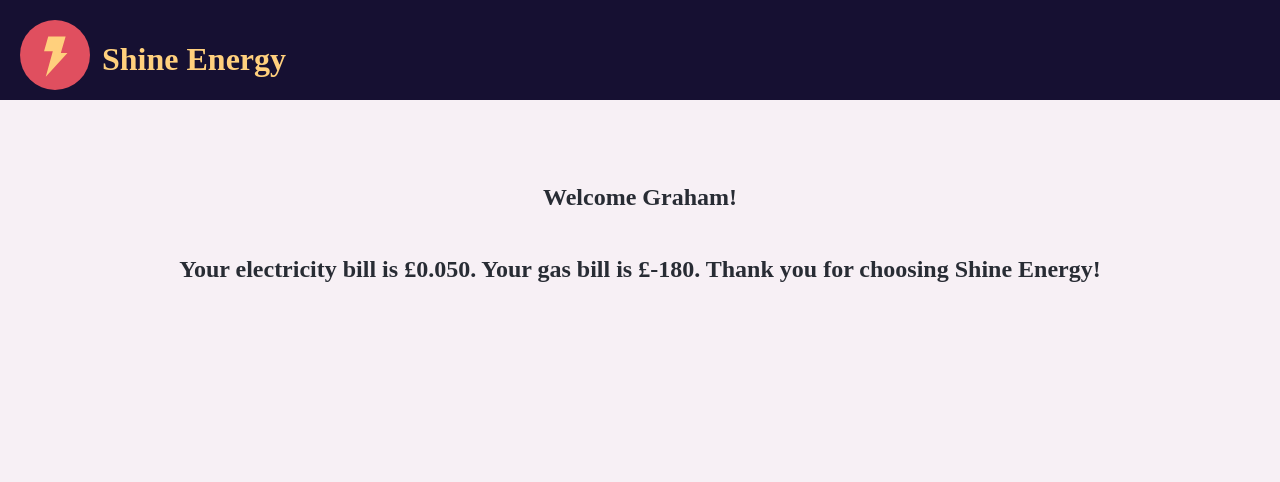
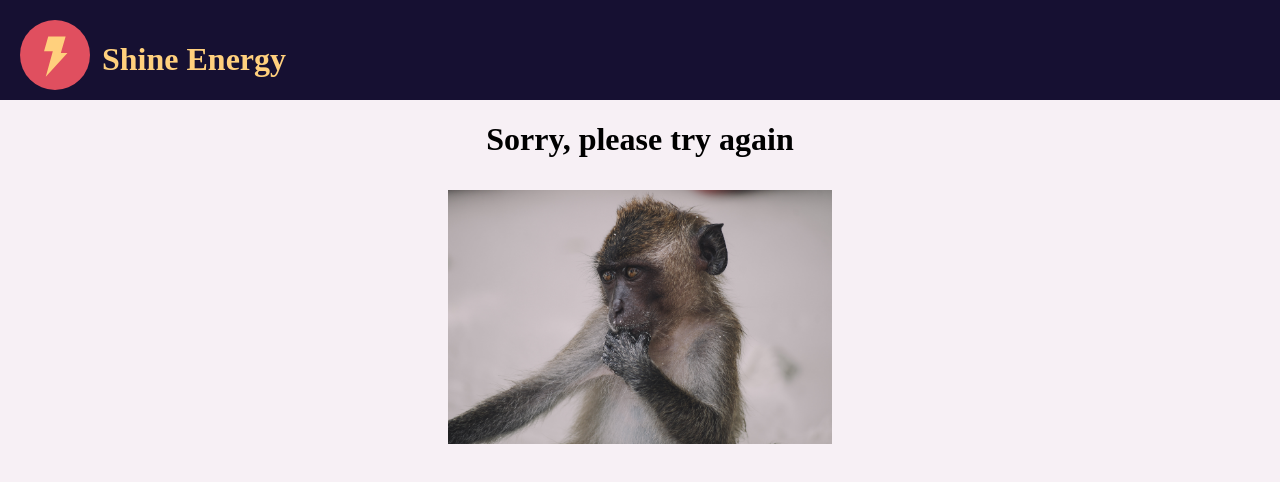
Before and after one commit to Reikon95/Shine-Energy, a React (Create React App) app: page / in a window 1280 px wide. Both pictures are taken after typing "5", "5" into the empty fields and a click on the button "Calculate my bill". Shown: the top 482 px of the page. Built offline with nearby package versions, Linux system fonts and the light colour scheme; a web font is replaced by a local one.

Commit message:
project description added

```diff
--- a/src/App.js
+++ b/src/App.js
@@ -1,14 +1,12 @@
 import React from 'react';
 import './App.css';
 import Logo from './Logo/Logo';
-import Welcome from './Welcome/Welcome';
 import Form from './Form/Form';
 
 function App() {
   return (
     <div className="App">
       <Logo />
-      <Welcome userName={'Graham'} />
       <Form />
     </div>
   );
--- a/src/Form/Form.css
+++ b/src/Form/Form.css
@@ -1,3 +1,7 @@
+#welcome {
+    padding-top: 5%;
+}
+
 .inputForm {
     padding-left: 20%;
     padding-right: 20%;
@@ -38,8 +42,9 @@
     background: #282c34 !important;
 }
 
-/* @media only screen and (max-width: 600px) {
-    #submitButton {
-        font-size: 1em;
-    }
-} */
+#monkey {
+    height: auto;
+    width: 30%;
+    border-radius: 10px;
+    padding: 10px;
+}
--- a/src/Form/Form.js
+++ b/src/Form/Form.js
@@ -1,19 +1,22 @@
 import React, { useState } from 'react';
 import './Form.css';
 import Results from '../Results/Calc';
+import monkey from './sadMonkey.jpg';
+import Welcome from '../Welcome/Welcome';
 
 export default function Form(props) {
 
     let [clicked, setClicked] = useState(false)
-    let [gasVal, setGasVal] = useState(11000);
-    let [leccyVal, setLeccyVal] = useState(11000);
+    let [gasVal, setGasVal] = useState(0);
+    let [leccyVal, setLeccyVal] = useState(0);
 
     function handleClick() {
         setClicked(true);
     }
 
     function handleGasChange(e) {
-        setGasVal(e.target.value)
+        setGasVal(e.target.value);
+
     }
 
     function handleLeccyChange(e) {
@@ -22,21 +25,29 @@ export default function Form(props) {
 
     return clicked === false ? (
         <>
+            <Welcome userName={'Graham'} />
+
             <form className="inputForm">
 
                 <label for="gas" className="inputItem">Please enter your gas reading:</label>
-                <input type="number" className="inputItem inputBox gas" placeholder="00000" onChange={event => handleLeccyChange(event)} />
+                <input type="number" className="inputItem inputBox gas" placeholder="10000" onChange={event => handleLeccyChange(event)} />
 
                 <label for="electricity" className="inputItem">Please enter your electricity reading:</label>
-                <input type="number" className="inputItem inputBox electricity" placeholder="00000" onChange={event => handleGasChange(event)} />
+                <input type="number" className="inputItem inputBox electricity" placeholder="10000" onChange={event => handleGasChange(event)} />
                 <button onClick={handleClick} id="submitButton">
                     <h2>Calculate my bill</h2>
                 </button>
             </form>
 
-        </>) : (
+        </>) :
+        gasVal >= 11000 || leccyVal >= 11000 ? (
             <>
                 <Results gas={gasVal} electricity={leccyVal} />
             </>
-        )
+        ) : <>
+                <h1>Sorry, please try again</h1>
+                <img src={monkey} alt="sadMonkey" id="monkey" />
+
+
+            </>
 }
--- a/src/Results/Calc.js
+++ b/src/Results/Calc.js
@@ -3,18 +3,26 @@ import './CalcStyle.css';
 import '../Form/Form';
 
 function Calculator({ gas, electricity }) {
-    return (cleanGas(gas) < 101 && electricity < 101) ?
-        <h2>Your gas bill is {normaliseCost(gas)}. Your electricity bill is {normaliseCost(electricity)}{message}</h2> :
-        (cleanGas(gas) < 101 && electricity > 100) ?
-            <h2>Your gas bill is {normaliseCost(gas)}. Your electricity bill is {normaliseCost(complexBill(electricity))}{message}</h2> :
-            (cleanGas(gas) > 100 && electricity < 101) ?
-                <h2>Your electricity bill is {normaliseCost(electricity)}. Your gas bill is {normaliseCost(complexBill(gas))}{message}</h2> :
-                <h2>Your gas bill is {normaliseCost(complexBill(gas))}, your electricity bill is {normaliseCost(complexBill(electricity))}{message}</h2>
+    return (
+        gas < 101 && electricity < 101) ?
+        <div className='output'>
+            Your gas bill is {normaliseCost(gas)}.<br />
+            Your electricity bill is {normaliseCost(electricity)}{message}
+        </div> :
+        (gas < 101 && electricity > 100) ?
+            <div className='output'>
+                Your gas bill is {normaliseCost(gas)}. <br />Your electricity bill is {normaliseCost(complexBill(electricity))}{message}</div> :
+            (gas > 100 && electricity < 101) ?
+                <div className='output'>
+                    <br /> Your electricity bill is {normaliseCost(electricity)}. Your gas bill is {normaliseCost(complexBill(gas))}{message}</div> :
+                <div className='output'>
+                    <br /> Your gas bill is {normaliseCost(complexBill(gas))}, your electricity bill is {normaliseCost(complexBill(electricity))}<br />{message}
+                </div>
 }
 
-function cleanGas(gas) {
-    return 11000 - gas;
-}
+
+
+
 
 let message = ". Thank you for choosing Shine Energy!"
 
--- a/src/Results/CalcStyle.css
+++ b/src/Results/CalcStyle.css
@@ -3,3 +3,9 @@
     padding: 5px;
     margin: 20px;
 }
+
+.output {
+    flex-direction: column;
+    font-family: 'Montserrat';
+    word-wrap: break-word;
+}
```
Also changed, not shown: src/Form/sadMonkey.jpg (added), 1 other file (tests, documents, lock files or other folders).
